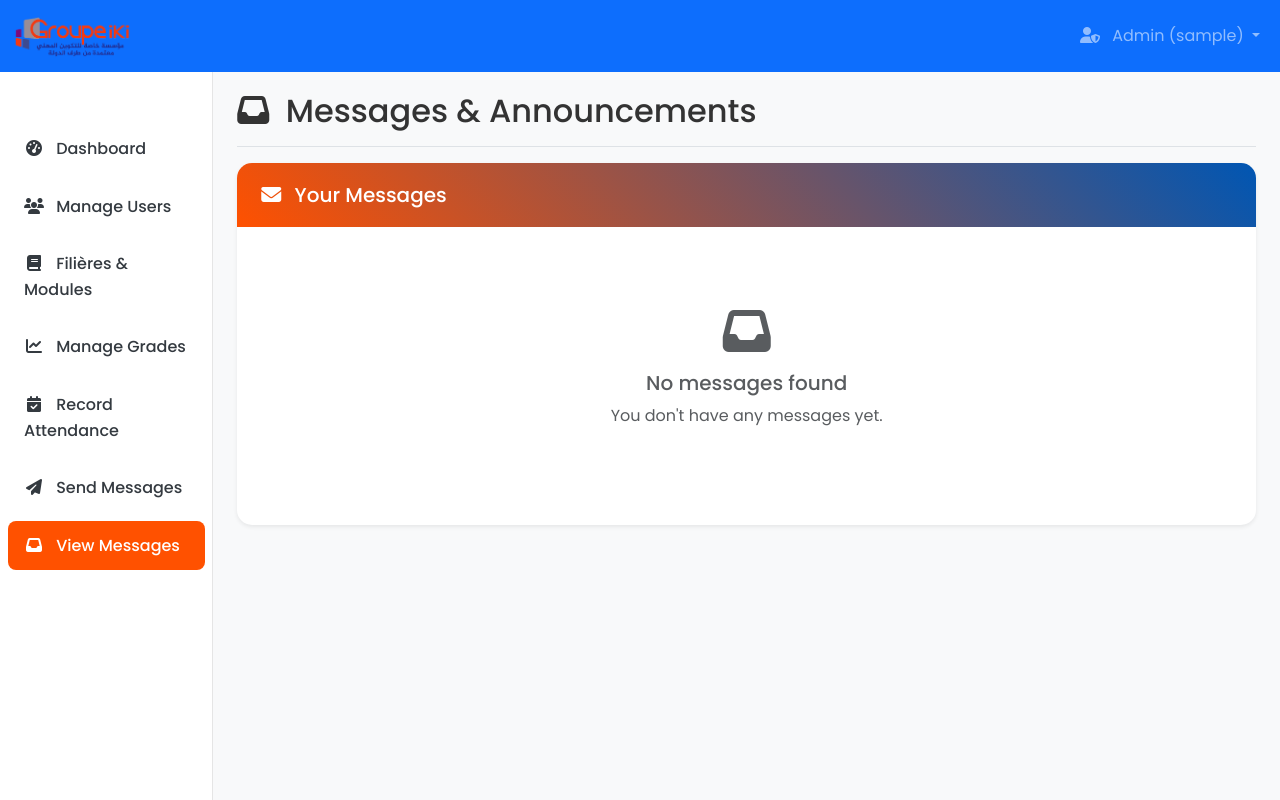
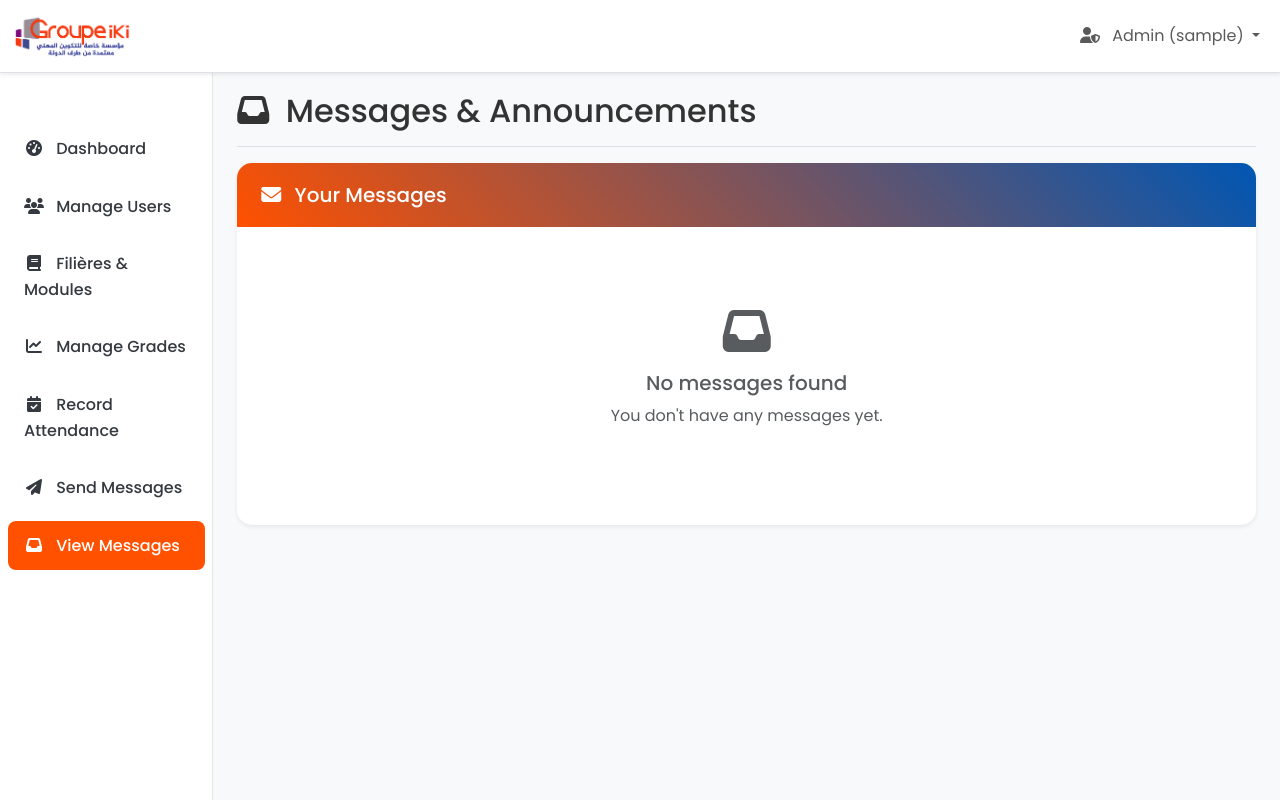
Before and after one commit to le3shiri/Systeme-de-Gestion-groupe-IKI, a PHP site: page /view_messages.php in a window 1280 px wide. Run offline with PHP 8.4, Linux system fonts and the light colour scheme; the visitor is signed in with stand-in values (Sample User, id 1); data that the repository does not hold is empty.

Commit message:
continue the navbar style for other pages

```diff
--- a/view_messages.php
+++ b/view_messages.php
@@ -121,7 +121,7 @@ if ($user_role === 'admin') {
 </head>
 <body class="dashboard-page">
     <!-- Top Navbar -->
-    <nav class="navbar navbar-expand-lg navbar-dark <?php echo $navbar_color; ?> fixed-top">
+    <nav class="navbar navbar-expand-lg <?php echo $navbar_color; ?> navbar-light bg-white fixed-top border-bottom shadow-sm">
         <div class="container-fluid">
             <!-- Brand -->
             <a class="navbar-brand d-flex align-items-center" href="<?php echo $dashboard_link; ?>">
```
